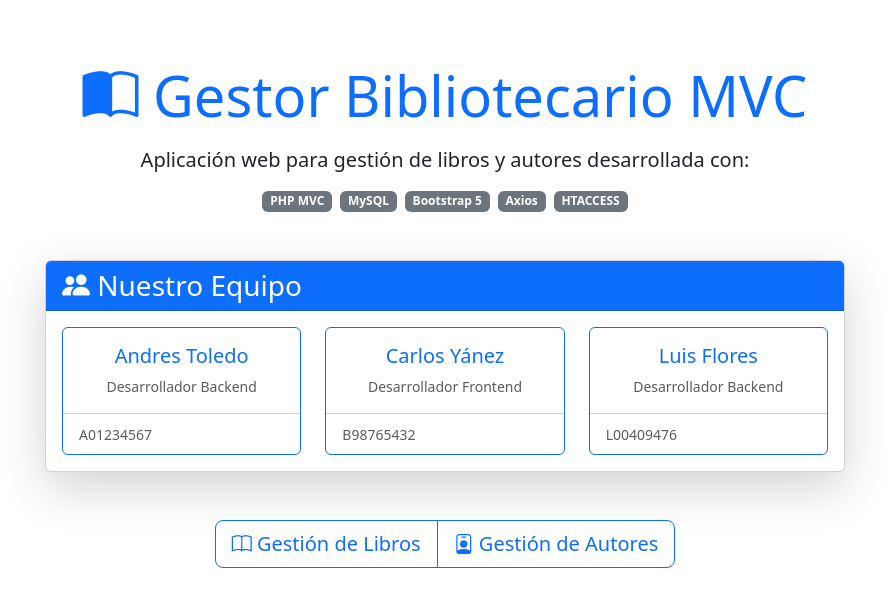
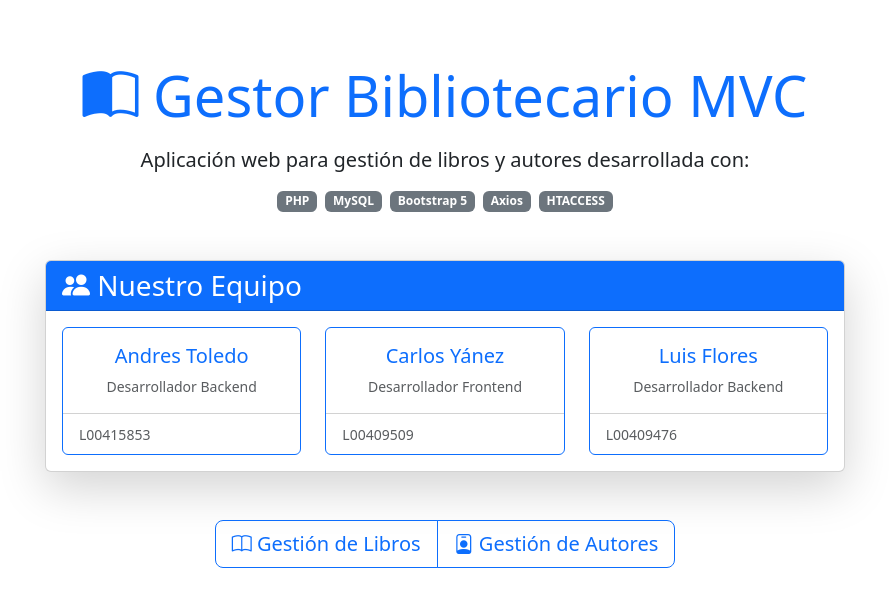
Before and after one commit to Granduh/ATW-ProyectoFinal, a PHP site: page /home.php in a window 1280 px wide. Shown: the part 56-663 px from the top of the page, without its empty margins (195-1084 px from the left). Run offline with PHP 8.4, Linux system fonts and the light colour scheme.

Commit message:
Update home.php

```diff
--- a/public/home.php
+++ b/public/home.php
@@ -9,12 +9,12 @@ $data = [
         [
             'nombre' => 'Andres Toledo',
             'rol' => 'Desarrollador Backend',
-            'id_espe' => 'A01234567'
+            'id_espe' => 'L00415853'
         ],
         [
             'nombre' => 'Carlos Yánez',
             'rol' => 'Desarrollador Frontend',
-            'id_espe' => 'B98765432'
+            'id_espe' => 'L00409509'
         ],
         [
             'nombre' => 'Luis Flores',
@@ -23,7 +23,7 @@ $data = [
         ]
     ],
     'descripcion' => 'Aplicación web para gestión de libros y autores desarrollada con:',
-    'tecnologias' => ['PHP MVC', 'MySQL', 'Bootstrap 5', 'Axios', 'HTACCESS']
+    'tecnologias' => ['PHP', 'MySQL', 'Bootstrap 5', 'Axios', 'HTACCESS']
 ];
 ?>
 
```
